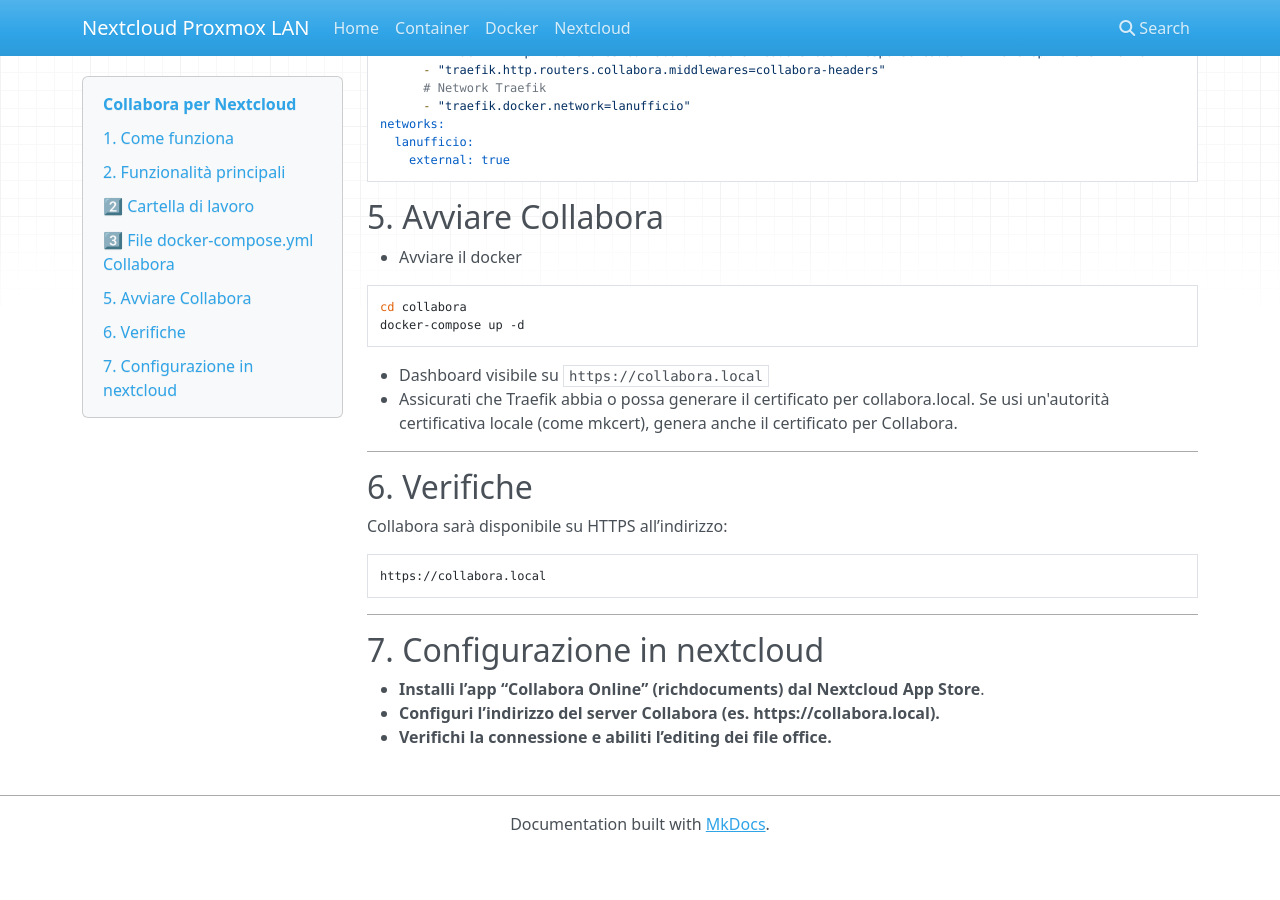
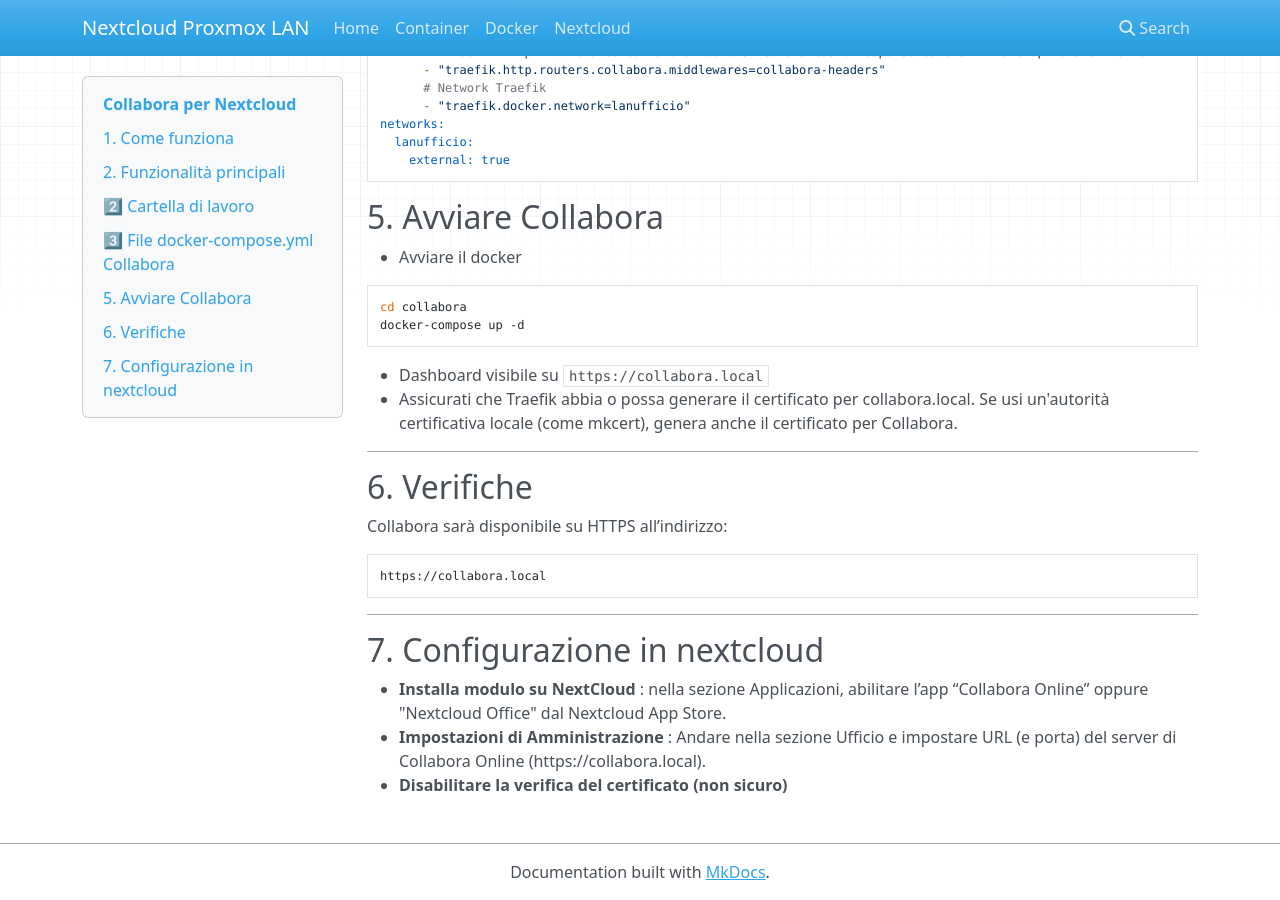
Before and after one commit to masilib/nextcloud-proxmox-lan, an MkDocs documentation site: the page built from docs/06-installazione-collabora.md, in a window 1280 px wide and 900 px high, scrolled down 1481 px. Built offline with MkDocs 1.6.1, drawn with Linux system fonts in a browser that asks for light colours; nearby versions of some CDN libraries; before the commit the page ends 2333 px from its top, so only the background shows below that.

Commit message:
Update 06-installazione-collabora.md

```diff
--- a/docs/06-installazione-collabora.md
+++ b/docs/06-installazione-collabora.md
@@ -108,6 +108,6 @@ https://collabora.local
 
 ## 7. Configurazione in nextcloud
 
-- **Installi l’app “Collabora Online” (richdocuments) dal Nextcloud App Store**.
-- **Configuri l’indirizzo del server Collabora (es. https://collabora.local).**
-- **Verifichi la connessione e abiliti l’editing dei file office.**
+- **Installa modulo su NextCloud** : nella sezione Applicazioni, abilitare l’app “Collabora Online” oppure "Nextcloud Office" dal Nextcloud App Store.
+- **Impostazioni di Amministrazione** : Andare nella sezione Ufficio e impostare URL (e porta) del server di Collabora Online (https://collabora.local).
+- **Disabilitare la verifica del certificato (non sicuro)**
```
